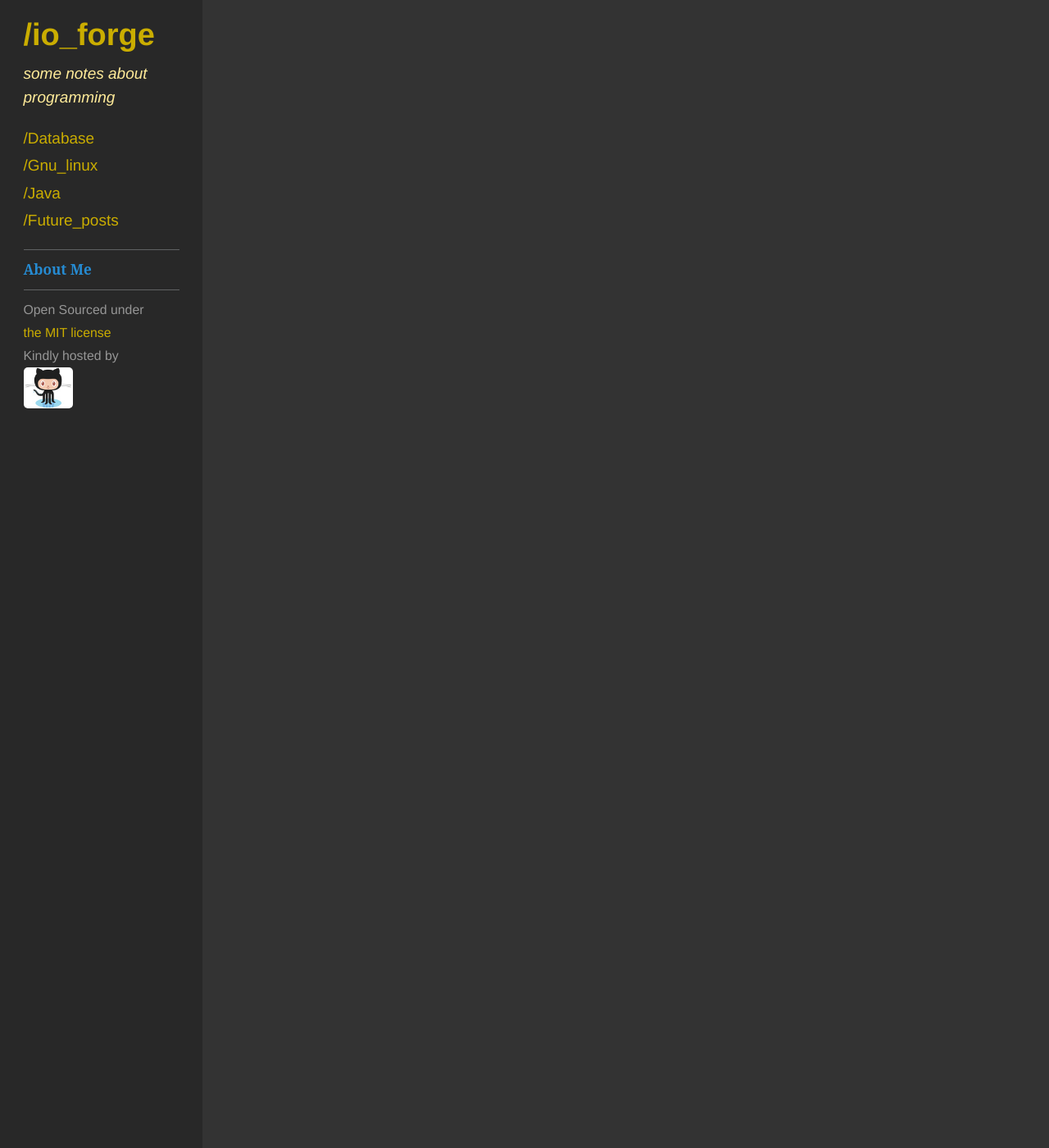
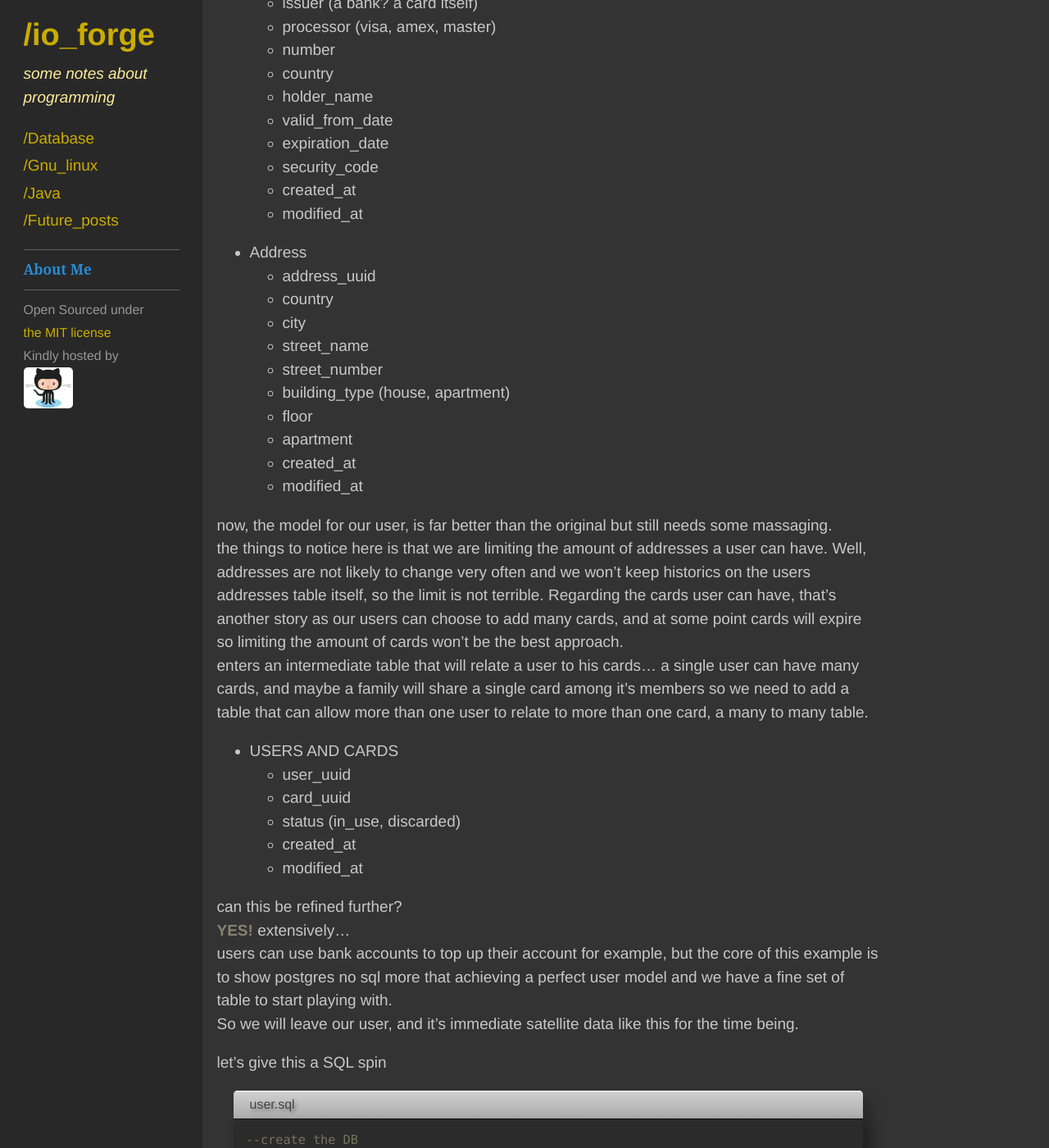
Before and after one commit to JohnnyXavier/johnnyxavier.github.io, a Jekyll site: the page built from _posts/database/2018-12-13-postgres-nosql-4.md, in a window 1280 px wide and 1400 px high, scrolled down 3732 px. Shown: the whole window at 82% size. Built offline with Jekyll 4.4.1, drawn with Linux system fonts in a browser that asks for light colours; comment, search, counter and statistics services are not loaded; some of the changed text lies outside the part shown.

````diff
--- a/_posts/database/2018-12-13-postgres-nosql-4.md
+++ b/_posts/database/2018-12-13-postgres-nosql-4.md
@@ -43,7 +43,22 @@
     * ordering of fields is not respected, white space is trimmed
     * repeated keys are not kept, just the last one is kept
 
-these are `**C-R-U-C-I-A-L**` differences to take into consideration when choosing a data type over the other, and they can have some saying in the way we decide our data structures.
+these are **`C-R-U-C-I-A-L`** differences to take into consideration when choosing a data type over the other, and they can have some saying in the way we decide our data structures.
+
+check this out
+###### selecting same data as `json` vs `jsonb`
+```bash
+postgres=# SELECT '{"name":"john",   "last_name":"doe","last_name":"pierce"}'::json, '{"name":"john",   "last_name":"doe","last_name":"pierce"}'::jsonb;
+
+                           json                            |                  jsonb
+-----------------------------------------------------------+-----------------------------------------
+ {"name":"john",   "last_name":"doe","last_name":"pierce"} | {"name": "john", "last_name": "pierce"}
+(1 row)
+```
+
+`json` will select back exactly what we inserted, spaces and all, `jsonb` will change things and eliminate repeated keys keeping the last one only
+
+I am not mentioning `UTF-8` encoding of the `json` format and how that relates to the DB as a whole but it is also something to be aware of.
 
 ## /from_columns_to_json
 we're gonna play in this note with the operations in postgres that allow to create jsons, and json arrays from column data.
@@ -57,13 +72,163 @@
 we are going to build a web based super charged version of one of those apps that would show the info you can get in vendors like `Revolut` or `Monzo` or a service of the like, using the versatility of postgres to act as pure sql, nosql and hybrid database.
 
 #### /the_architecture_we_will_be_exploring
-we're going to explore a small part of the whole of one of those services. Mainly the part storing and querying the users and transactions data.
+we're going to explore a small part of one of those top up card services. Mainly the part storing and querying the users and transactions data.
 
 here we go!
 
+#### /starting_relational
+this type of apps provide a service to a `user`.<br>
+a `user` then, is an important entity for these apps, thou the `user`'s data itself is not the core of the service... (that we know of...)
 
+let's try a first attempt of modeling our user, with the basic data we need to capture
 
+* USER
+    * user_uuid
+    * user_id_type (passport, national id, etc)
+    * user_id
+    * first_name
+    * last_name
+    * age
+    * credit_card
+    * debit_card
+    * status
+    * address
+    * joining_date
+    * last_login
 
+now... this is pseudocode for a DB table
+a few things to notice, this user model will sink very quickly. The main data we need is there, but it's difficult to access. Storing all the data from a credit card into a single field makes no sense... limiting a user to just have 2 cards makes no sense either.
+
+1st refinement
+* USER
+    * user_uuid
+    * user_id_type (passport, national id, etc)
+    * user_id
+    * first_name
+    * last_name
+    * age
+    * status
+    * address_personal_id
+    * address_work_id
+    * last_login
+    * created_at
+    * modified_at
+
+* CREDIT / DEBIT CARD
+    * card_uuid
+    * type      (credit, debit)
+    * internal  (is this one of our cards?)
+    * issuer    (a bank? a card itself)
+    * processor (visa, amex, master)
+    * number
+    * country
+    * holder_name
+    * valid_from_date
+    * expiration_date
+    * security_code
+    * created_at
+    * modified_at
+
+* Address
+    * address_uuid
+    * country
+    * city
+    * street_name
+    * street_number
+    * building_type (house, apartment)
+    * floor
+    * apartment
+    * created_at
+    * modified_at
+
+now, the model for our user, is far better than the original but still needs some massaging.<br>
+the things to notice here is that we are limiting the amount of addresses a user can have. Well, addresses are not likely to change very often and we won't keep historics on the users addresses table itself, so the limit is not terrible. Regarding the cards user can have, that's another story as our users can choose to add many cards, and at some point cards will expire so limiting the amount of cards won't be the best approach.<br>
+enters an intermediate table that will relate a user to his cards... a single user can have many cards, and maybe a family will share a single card among it's members so we need to add a table that can allow more than one user to relate to more than one card, a many to many table.
+
+* USERS AND CARDS
+    * user_uuid
+    * card_uuid
+    * status (in_use, discarded)
+    * created_at
+    * modified_at
+
+can this be refined further?<br>
+**YES!** extensively...<br>
+users can use bank accounts to top up their account for example, but the core of this example is to show postgres no sql more that achieving a perfect user model and we have a fine set of table to start playing with.<br>
+So we will leave our user, and it's immediate satellite data like this for the time being.
+
+let's give this a SQL spin
+###### user.sql
+```sql
+--create the DB
+--creating user and satellite data
+
+set search_path to postgres_no_sql;
+
+create table if not exists users
+(
+  id                  serial8 primary key,
+  user_id_type        varchar(25) check ( user_id_type in ('driver_licence', 'passport', 'national id')),
+  user_id             varchar(25),
+  first_name          varchar(25),
+  last_name           varchar(25),
+  age                 smallint,
+  status              varchar(25) check ( status in ('active', 'inactive', 'suspended') ),
+  address_personal_id integer,
+  address_work_id     integer,
+  last_login          time with time zone,
+  created_at          time with time zone,
+  modified_at         time with time zone
+);
+```
+
+###### banking_card.sql
+```sql
+create table if not exists banking_card
+(
+  id              serial8 primary key,
+  type            varchar(20) check (type in ('credit', 'debit')),
+  internal        boolean,
+  issuer          varchar(20) check (internal in ('bank', 'another_card')),
+  processor       varchar(20) check (processor in ('visa', 'amex', 'master')),
+  number          integer,
+  country         varchar(20),
+  holder_name     varchar(40),
+  valid_from_date timestamp,
+  expiration_date timestamp,
+  security_code   smallint,
+  created_at      time with time zone,
+  modified_at     time with time zone
+);
+```
+###### address.sql
+```sql
+create table if not exists address
+(
+  id            serial primary key,
+  country       varchar(20),
+  city          varchar(20),
+  street_name   varchar(50),
+  street_number varchar(7),
+  post_code     varchar(10),
+  building_type varchar(20) check ( building_type in ((house, apartment)) ),
+  floor         smallint,
+  apartment     varchar(10),
+  created_at    time with time zone,
+  modified_at   time with time zone
+);
+```
+###### users_cards.sql
+```sql
+create table if not exists users_and_cards
+(
+  user_id         integer,
+  banking_card_id integer,
+  status          varchar(20) check (status in ('in_use', 'discarded')),
+  created_at      time with time zone,
+  modified_at     time with time zone
+);
+```
 ---
 
 this is all for now on the fourth note on postgres noSql.
````
Also changed, not shown: other parts of _posts/database/2018-12-13-postgres-nosql-4.md (+2 -2 lines).
